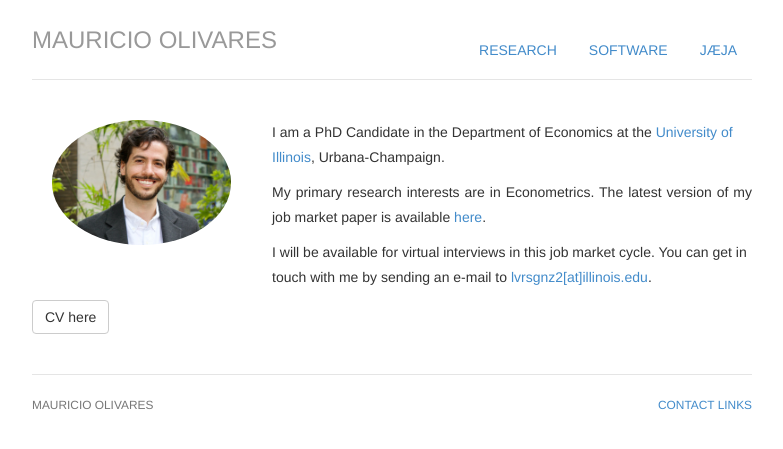
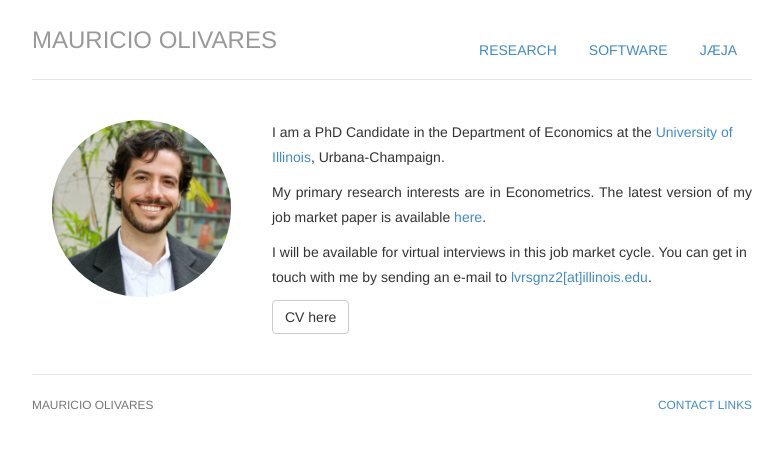
Before and after one commit to mauolivares/mauolivares.github.io, a Jekyll site: the page built from index.html, in a window 1280 px wide. Shown: the top 449 px of the page, without its empty margins (248-1031 px from the left). Built offline with Jekyll 4.4.1, drawn with Linux system fonts in a browser that asks for light colours.

Commit message:
resize profile pic

```diff
--- a/_includes/head.html
+++ b/_includes/head.html
@@ -3,7 +3,7 @@
 	<meta name="viewport" width="device-width, initial-scale=1.0">
 	<meta name="description" content="{{ page.description }}">
 	<meta name="author" content="Mauricio Olivares">
-	<link rel="shortcut icon" href="/img/profile_jm.jpg">
+	<link rel="shortcut icon" href="/img/mau_jm.jpg">
 	<title>{{ page.title }} | Mau Olivares </title>
 	<!-- styles -->
 	<link href="/css/bootstrap.css" rel="stylesheet">
--- a/index.html
+++ b/index.html
@@ -10,7 +10,7 @@ description: Mauricio Olivares is a PhD student in Economics at the University o
 <!-- <div class="jumbotron"> -->
 <div class="row marketing">
 	<div class="col-sm-4">
-	<img  class="img-circle avatar" alt="Mauricio Olivares" src="img/profile_jm.jpg" align="left" , hspace="5px">
+	<img  class="img-circle avatar" alt="Mauricio Olivares" src="img/mau_jm.jpg" align="left" , hspace="5px">
 	</div>
 	<div>
 	<p> I am a PhD Candidate in the Department of Economics at the <a href="https://economics.illinois.edu/">University of Illinois</a></span>, <span itemprop="locality">Urbana-Champaign</span>.</p>
```
Also changed, not shown: img/mau_jm.jpg (added), 1 other file.
